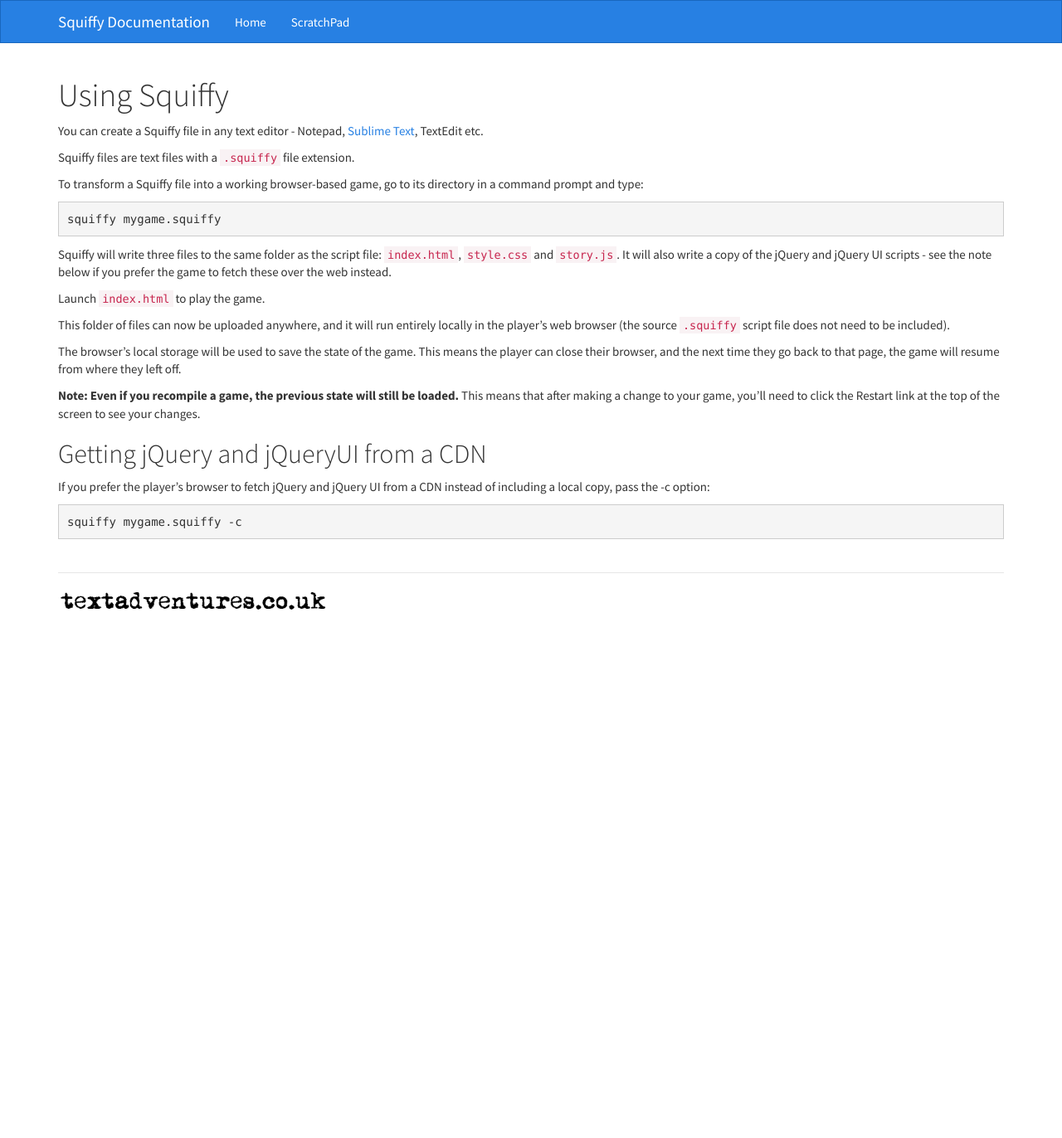
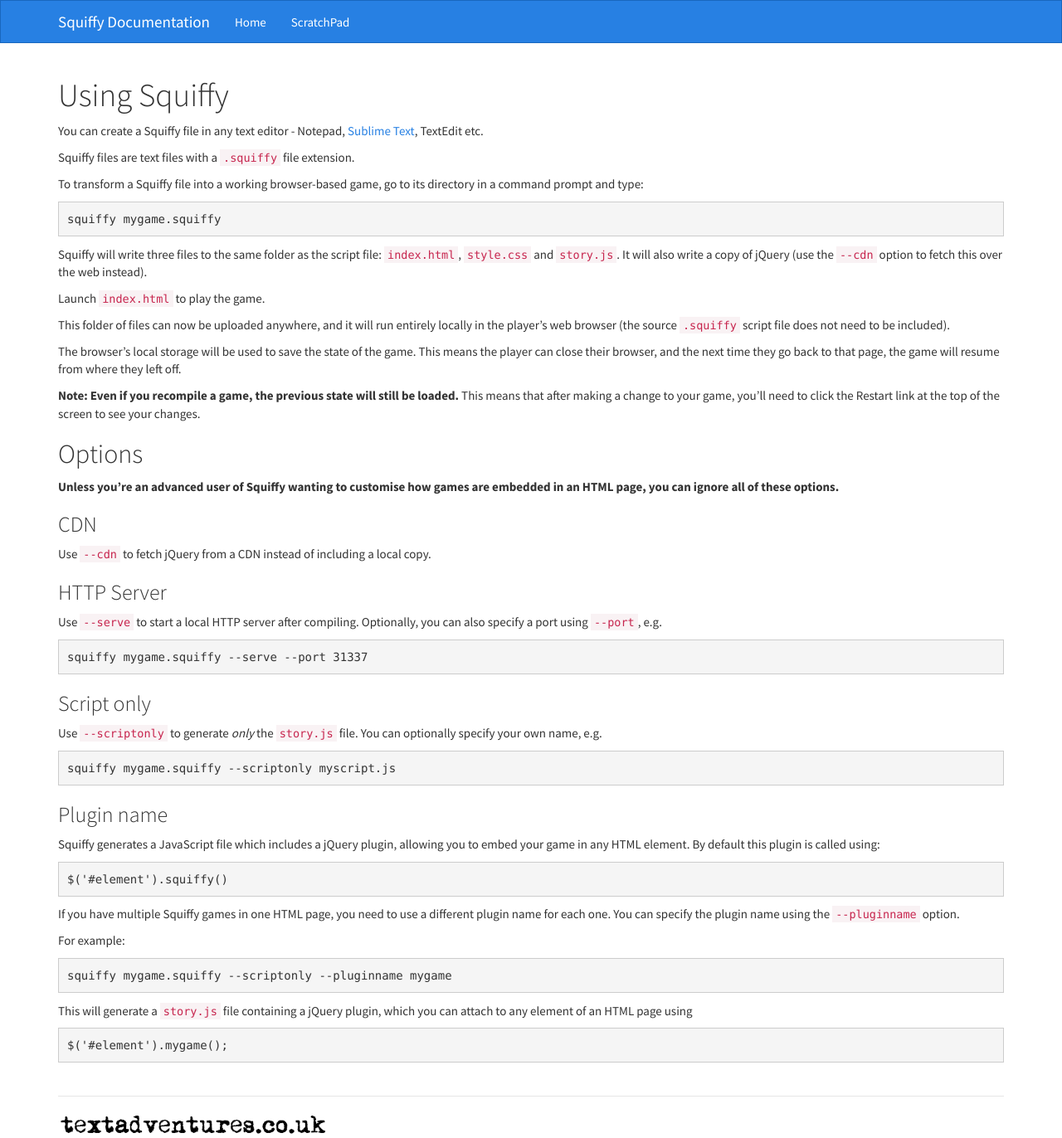
Before and after one commit to textadventures/squiffy, a Jekyll site: the page built from usage.md, in a window 1280 px wide. Shown: the whole page at 83% size. Built offline with Jekyll 4.4.1, drawn with Linux system fonts in a browser that asks for light colours; nearby versions of some CDN libraries; Markdown is read by kramdown in place of the engine named in the settings; before the commit the page ends 900 px from its top, so only the background shows below that.

Commit message:
Update docs

```diff
--- a/usage.md
+++ b/usage.md
@@ -11,7 +11,7 @@ To transform a Squiffy file into a working browser-based game, go to its directo
 
 	squiffy mygame.squiffy
 
-Squiffy will write three files to the same folder as the script file: `index.html`, `style.css` and `story.js`. It will also write a copy of the jQuery and jQuery UI scripts - see the note below if you prefer the game to fetch these over the web instead.
+Squiffy will write three files to the same folder as the script file: `index.html`, `style.css` and `story.js`. It will also write a copy of jQuery (use the `--cdn` option to fetch this over the web instead).
 
 Launch `index.html` to play the game.
 
@@ -21,9 +21,39 @@ The browser's local storage will be used to save the state of the game. This mea
 
 **Note: Even if you recompile a game, the previous state will still be loaded.** This means that after making a change to your game, you'll need to click the Restart link at the top of the screen to see your changes.
 
-Getting jQuery and jQueryUI from a CDN
---------------------------------------
+Options
+-------
 
-If you prefer the player's browser to fetch jQuery and jQuery UI from a CDN instead of including a local copy, pass the -c option:
+**Unless you're an advanced user of Squiffy wanting to customise how games are embedded in an HTML page, you can ignore all of these options.**
 
-    squiffy mygame.squiffy -c
+### CDN
+
+Use `--cdn` to fetch jQuery from a CDN instead of including a local copy.
+
+### HTTP Server
+
+Use `--serve` to start a local HTTP server after compiling. Optionally, you can also specify a port using `--port`, e.g.
+
+	squiffy mygame.squiffy --serve --port 31337
+
+### Script only
+
+Use `--scriptonly` to generate *only* the `story.js` file. You can optionally specify your own name, e.g.
+
+	squiffy mygame.squiffy --scriptonly myscript.js
+
+### Plugin name
+
+Squiffy generates a JavaScript file which includes a jQuery plugin, allowing you to embed your game in any HTML element. By default this plugin is called using:
+
+	$('#element').squiffy()
+
+If you have multiple Squiffy games in one HTML page, you need to use a different plugin name for each one. You can specify the plugin name using the `--pluginname` option.
+
+For example:
+
+	squiffy mygame.squiffy --scriptonly --pluginname mygame
+
+This will generate a `story.js` file containing a jQuery plugin, which you can attach to any element of an HTML page using
+
+	$('#element').mygame();
```
Also changed, not shown: _includes/sample.html (+9 -2 lines), index.md (+9 -2 lines), roadmap.md (+6 -10 lines), sections-passages.md (+1 -1 lines).
